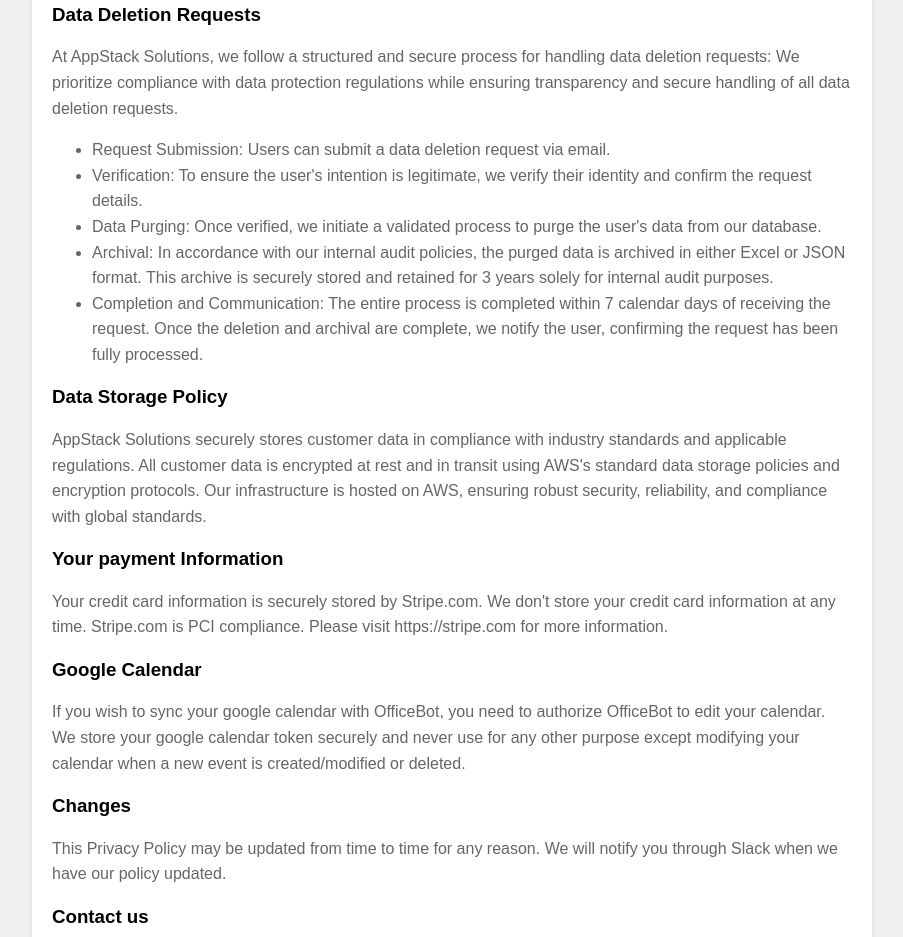
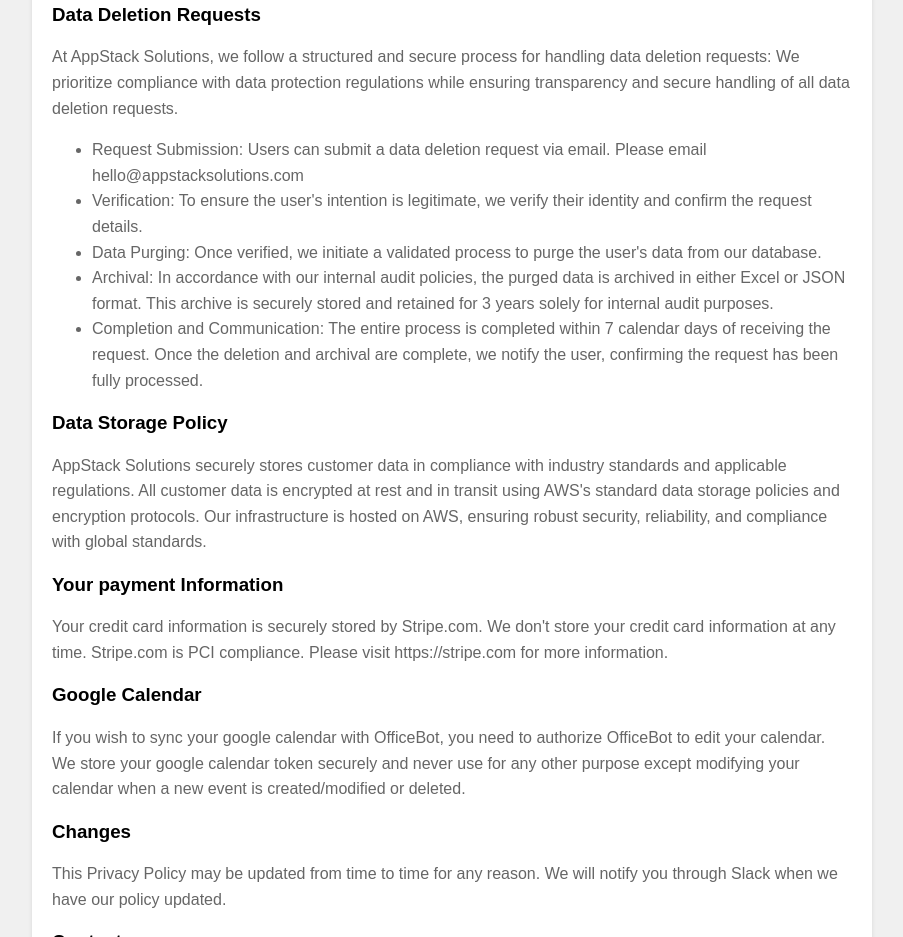
Before and after one commit to appstacksolutions/officebot-legal, a plain HTML site: page privacy.html in a window 1280 px wide. Shown: the part 820-1757 px from the top of the page, without its empty margins (188-1091 px from the left). Drawn offline with Linux system fonts and the light colour scheme.

Commit message:
slack review #13

```diff
--- a/privacy.html
+++ b/privacy.html
@@ -104,7 +104,7 @@
       <ul>
         <li>
           Request Submission: Users can submit a data deletion request via
-          email.
+          email. Please email hello@appstacksolutions.com
         </li>
         <li>
           Verification: To ensure the user's intention is legitimate, we verify
```
